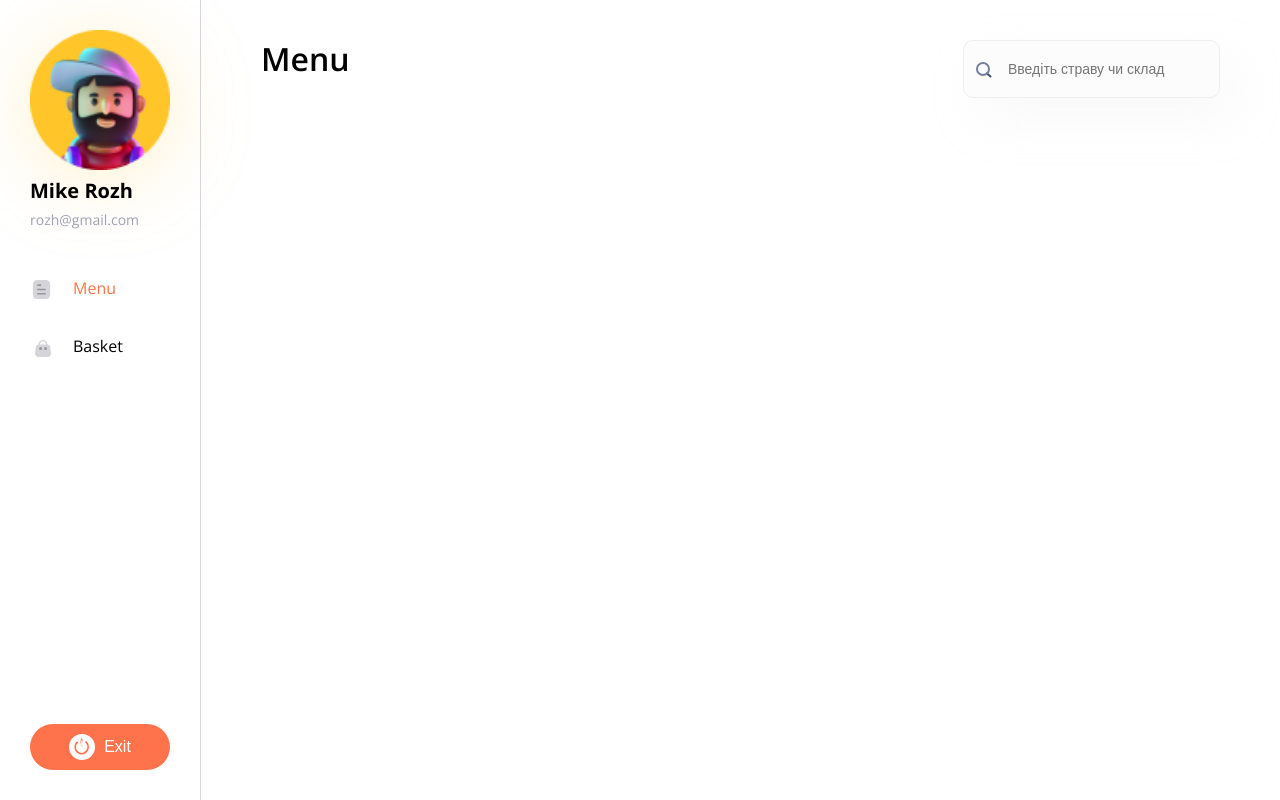
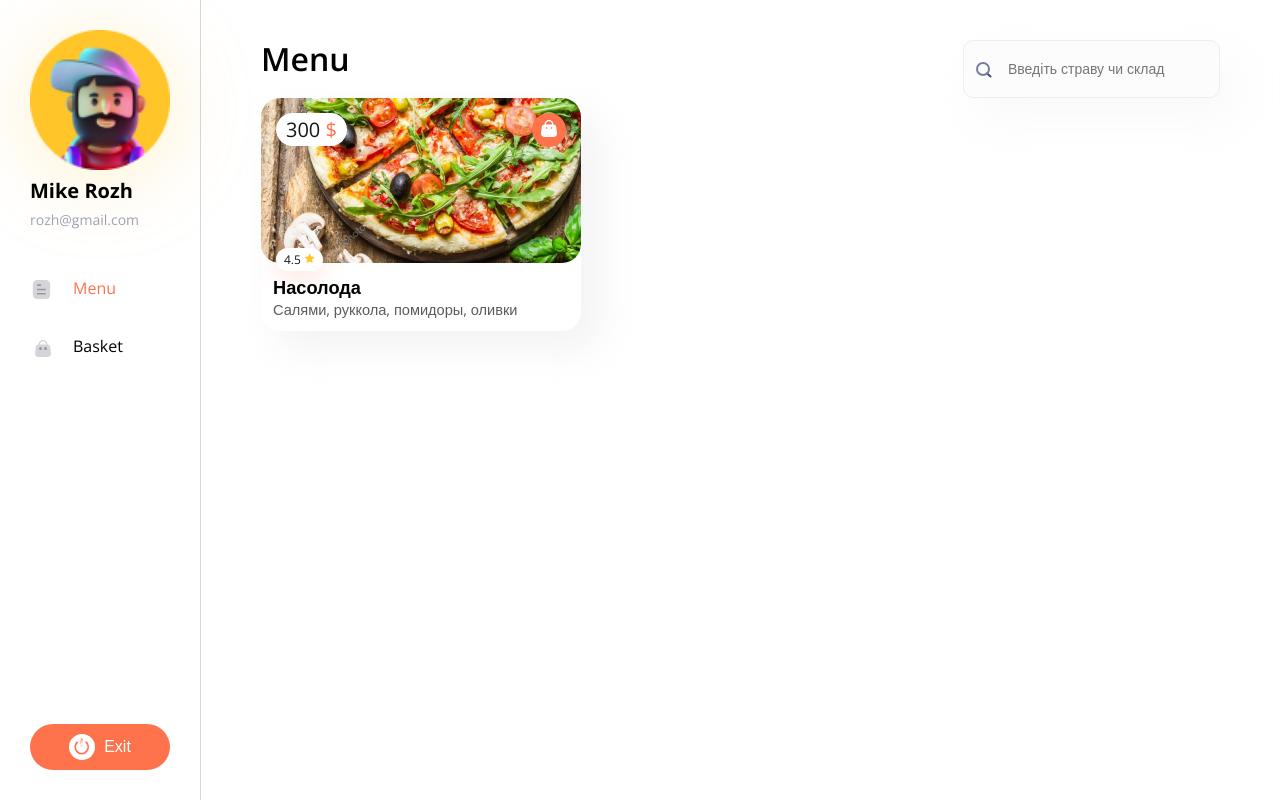
Before and after one commit to mikerozheliuk/Food_delivery, a React (Vite) app: page / in a window 1280 px wide. Built offline with nearby package versions, Linux system fonts and the light colour scheme.

Commit message:
add product cart (#4)

```diff
--- a/src/components/ Button/Button.module.scss
+++ b/src/components/ Button/Button.module.scss
@@ -25,6 +25,6 @@
   transition: all 0.5s;
 
   &:hover {
-    background-color: #df6442;
+    background-color: #8c3d28;
   }
 }
--- /dev/null
+++ b/src/components/ProductCart/ProductCart.module.scss
@@ -0,0 +1,82 @@
+.card {
+  background: var(--white);
+  border-radius: 19px;
+  box-shadow: 18.21428680419922px 18.21428680419922px
+    36.42857360839844px 0px rgba(211, 209, 216, 0.25);
+  width: 320px;
+
+  &__head {
+    position: relative;
+    min-height: 165px;
+    border-radius: 19px;
+  }
+
+  &__price {
+    position: absolute;
+    top: 15px;
+    left: 15px;
+    background: var(--white);
+    padding: 3px 10px;
+    border-radius: 20px;
+    color: #111719;
+    font-size: 20px;
+    font-style: normal;
+    font-weight: 400;
+    line-height: normal;
+  }
+
+  &__currency {
+    color: var(--primary);
+  }
+
+  &__backet {
+    position: absolute;
+    top: 15px;
+    right: 15px;
+    background-color: var(--primary);
+    border-radius: 50%;
+    width: 34px;
+    height: 34px;
+    border: none;
+    cursor: pointer;
+    transition: all 0.5s;
+
+    &:hover {
+      background-color: #8c3d28;
+    }
+  }
+
+  &__rating {
+    position: absolute;
+    bottom: -8px;
+    left: 15px;
+    background: var(--white);
+    padding: 3px 8px;
+    border-radius: 20px;
+    color: #111719;
+    font-size: 12px;
+    font-weight: 400;
+    box-shadow: 0px 6.0714287757873535px
+      24.285715103149414px 0px rgba(254, 114, 76, 0.2);
+  }
+
+  &__footer {
+    padding: 12px;
+  }
+
+  &__title {
+    color: var(--text);
+    font-size: 18.214px;
+    font-weight: 600;
+  }
+
+  &__description {
+    color: var(--text-secondary);
+    font-size: 14.571px;
+    font-weight: 400;
+  }
+}
+
+.link {
+  text-decoration: none;
+}
--- /dev/null
+++ b/src/components/ProductCart/ProductCart.tsx
@@ -0,0 +1,41 @@
+import { Link } from "react-router-dom";
+import styles from "./ProductCart.module.scss";
+import { ProductCartProps } from "./ProductCart.props";
+
+function ProductCart(props: ProductCartProps) {
+  return (
+    <Link to={"/"} className={styles.link}>
+      <div className={styles.card}>
+        <div
+          className={styles.card__head}
+          style={{
+            backgroundImage: `url("${props.image}")`,
+          }}
+        >
+          <div className={styles.card__price}>
+            {props.price}&nbsp;
+            <span className={styles.card__currency}>$</span>
+          </div>
+          <button className={styles.card__backet}>
+            <img src="/public/cart-button.svg" alt="img" />
+          </button>
+          <div className={styles.card__rating}>
+            {props.rating}&nbsp;
+            <img src="/public/raiting.svg" alt="rating" />
+          </div>
+        </div>
+        <div className={styles.card__footer}>
+          <div className={styles.card__title}>
+            {props.title}
+          </div>
+
+          <div className={styles.card__description}>
+            {props.description}
+          </div>
+        </div>
+      </div>
+    </Link>
+  );
+}
+
+export default ProductCart;
--- a/src/pages/Menu/Menu.tsx
+++ b/src/pages/Menu/Menu.tsx
@@ -1,4 +1,5 @@
 import Headling from "../../components/Headling/Headling";
+import ProductCart from "../../components/ProductCart/ProductCart";
 import Search from "../../components/Search/Search";
 
 import styles from "./Menu.module.scss";
@@ -10,6 +11,14 @@ export function Menu() {
         <Headling>Menu</Headling>
         <Search placeholder="Введіть страву чи склад" />
       </div>
+      <ProductCart
+        id={1}
+        title="Насолода"
+        description="Салями, руккола, помидоры, оливки"
+        rating={4.5}
+        price={300}
+        image="/public/image 80.png"
+      />
     </>
   );
 }
```
Also changed, not shown: src/components/ProductCart/ProductCart.props.ts (added, +8 -0 lines), public/cart-button.svg (renamed from public/Path 3414.svg), public/raiting.svg (renamed from public/Path 3389.svg).
